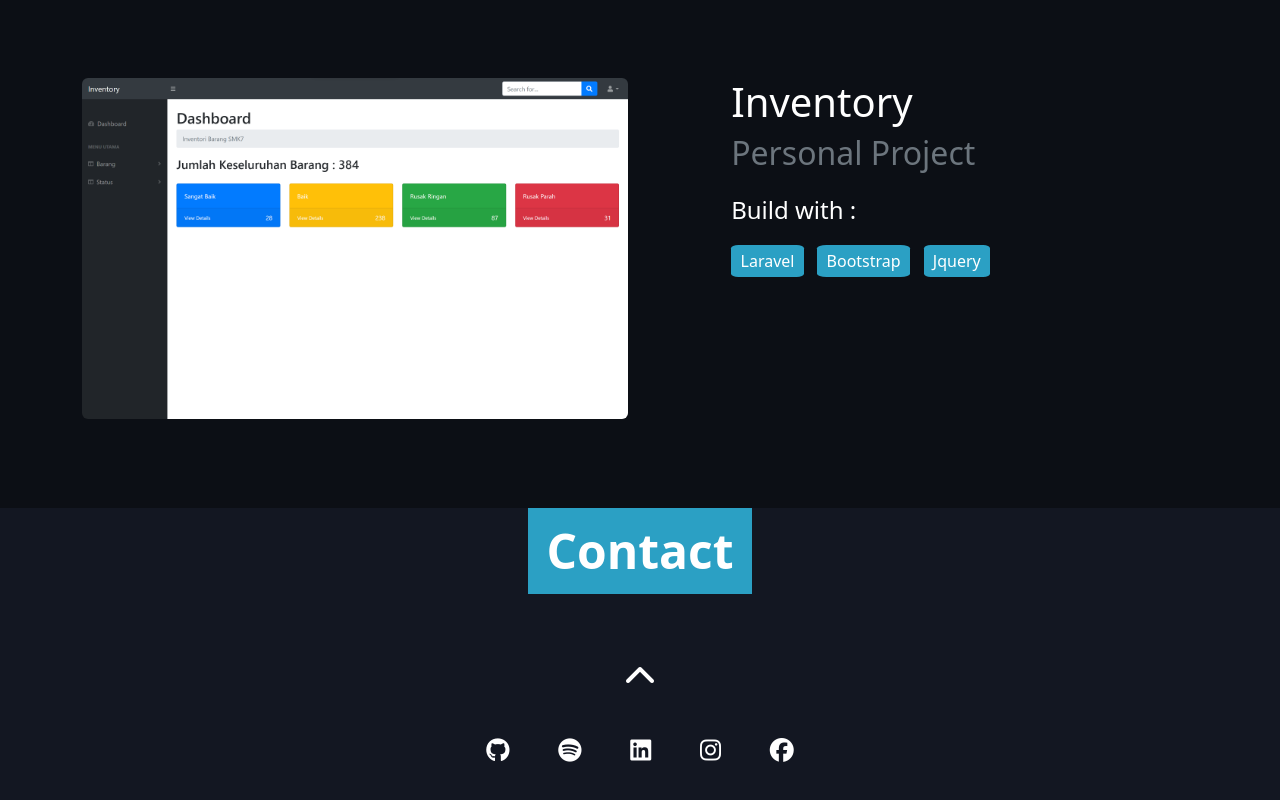
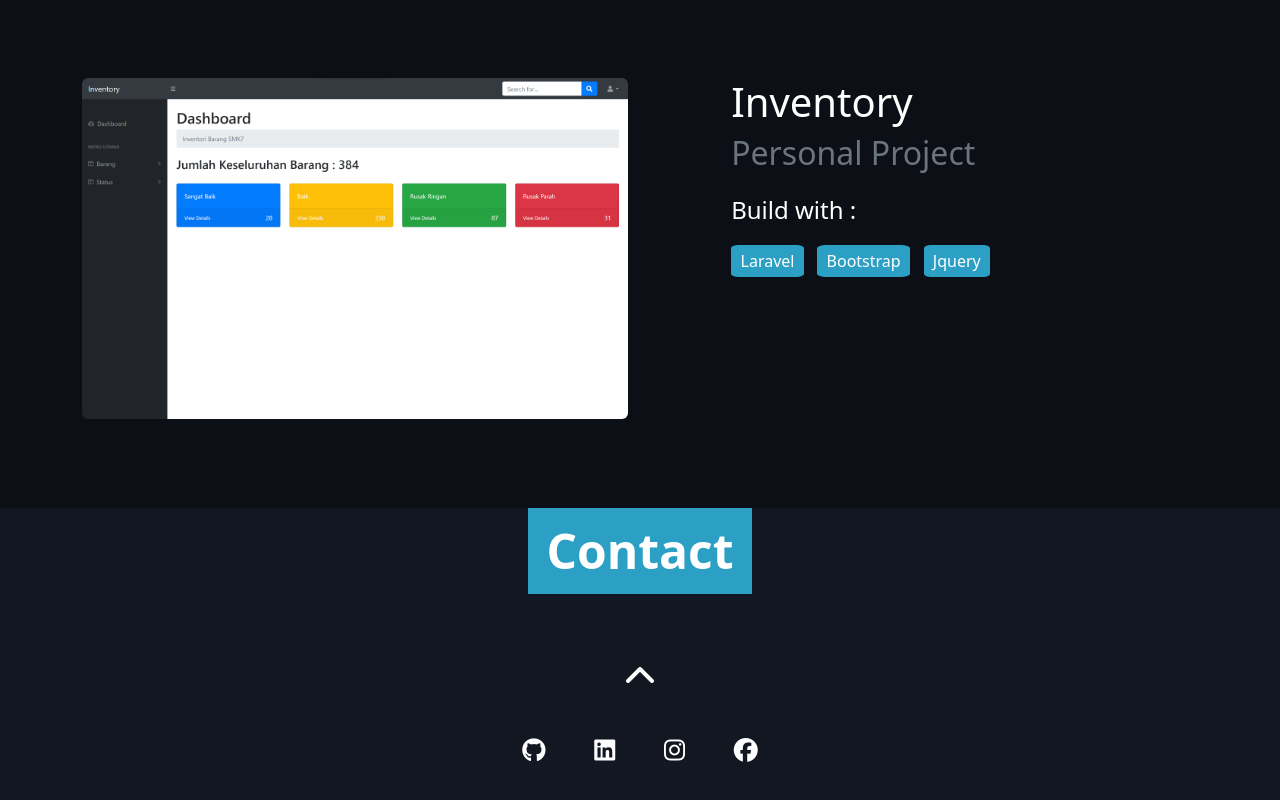
Before and after one commit to nandaarianto15/new-portofolio, a plain HTML site: page index.html in a window 1280 px wide. Shown: the part 4233-5033 px from the top of the page. Drawn offline with nearby package versions, Linux system fonts and the light colour scheme; a web font is replaced by a local one.

Commit message:
something updated

```diff
--- a/index.html
+++ b/index.html
@@ -199,7 +199,7 @@
                     <div class="logo-contact">
                         <a target="_blank" href="https://github.com/nandaarianto15"><i class="fa-brands fa-github"></i></a>
                         <!-- <a target="_blank" href="https://gitlab.com/linixxx"><i class="fa-brands fa-gitlab"></i></a> -->
-                        <a target="_blank" href="https://open.spotify.com/user/s0vimq229lhuwi13ixl8fcs9h?si=035577b40bc4420b"><i class="fa-brands fa-spotify"></i></a>
+                        <!-- <a target="_blank" href="https://open.spotify.com/user/s0vimq229lhuwi13ixl8fcs9h?si=035577b40bc4420b"><i class="fa-brands fa-spotify"></i></a> -->
                         <a target="_blank" href="https://www.linkedin.com/in/nanda-arianto-0133a6290/"><i class="fa-brands fa-linkedin"></i></a>
                         <a target="_blank" href="https://www.instagram.com/nandaarianto_/"><i class="fa-brands fa-instagram"></i></a>
                         <a target="_blank" href="https://www.facebook.com/NandaArianto15?locale=id_ID"><i class="fa-brands fa-facebook"></i></a>
```
